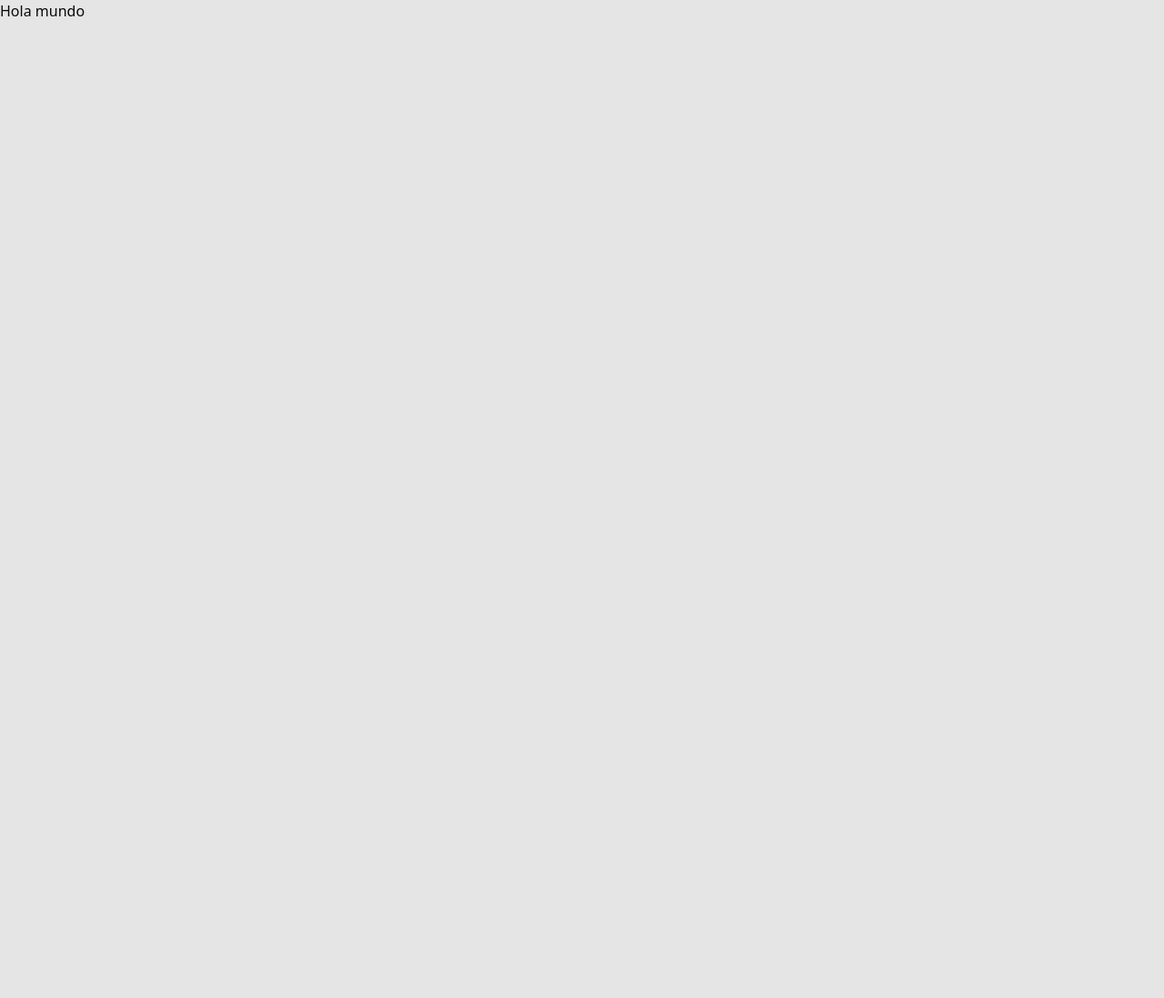
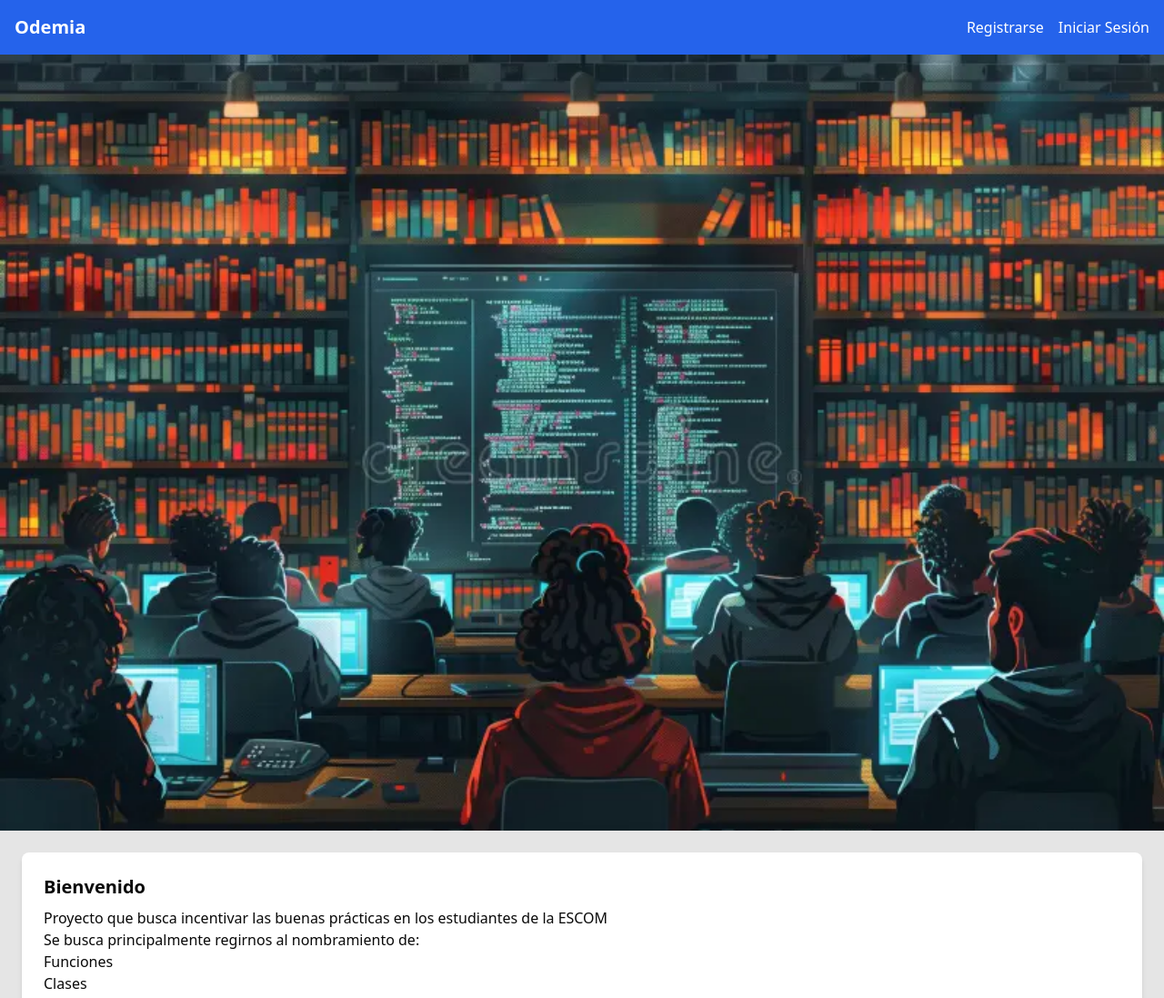
Before and after one commit to MiguelG52/TT-A110, a Next.js app in the folder frontend/: page / in a window 1280 px wide. Shown: the top 1097 px of the page at 91% size. Before the commit the page ends 800 px from the top, so only its background shows below. Built offline with nearby package versions, Linux system fonts and the light colour scheme.

Commit message:
feat: add index page. Center a sing-up form

```diff
--- a/frontend/app/auth/sign-up/page.tsx
+++ b/frontend/app/auth/sign-up/page.tsx
@@ -5,8 +5,8 @@
 
 const SignUp = () => {
   return (
-    <section className='flex-center size-full max-sm:px-6'>
-      <AuthForm type='sign-up'/>
+    <section className='flex justify-center items-center size-full max-sm:px-6'>
+      <AuthForm type='sign-up' />
     </section>
   )
 }
--- a/frontend/app/page.tsx
+++ b/frontend/app/page.tsx
@@ -2,8 +2,58 @@
 
 export default function Home() {
   return (
-    <div>
-      Hola mundo
-    </div>
+    <main className="min-h-screen flex flex-col">
+      {/* Header */}
+      <header className="bg-blue-600 text-white p-4 shadow-md">
+        <div className="container mx-auto flex justify-between items-center">
+          <h1 className="text-xl font-bold">Odemia</h1>
+          <nav>
+            <ul className="flex space-x-4">
+              <li><a href="/auth/sign-up" className="hover:underline">Registrarse</a></li>
+              <li><a href="/auth/sign-in" className="hover:underline">Iniciar Sesión</a></li>
+            </ul>
+          </nav>
+        </div>
+      </header>
+      <div style={{ display: 'flex', flexDirection: 'column' }}>
+        <Image
+          src="/student_learning.webp"
+          alt='Persona sentada en una sala frente a un computador escribiendo código'
+          width={2100}
+          height={500}
+          priority
+        />
+      </div>
+
+      {/* Contenido principal */}
+      <section className="container mx-auto flex-grow p-6 space-y-6">
+        <div className="bg-white p-6 shadow-md rounded-lg">
+          <h2 className="text-xl font-semibold mb-2">Bienvenido</h2>
+          <p>Proyecto que busca incentivar las buenas prácticas en los estudiantes de la ESCOM</p>
+          <p>Se busca principalmente regirnos al nombramiento de:</p>
+          <ul>
+            <li>Funciones</li>
+            <li>Clases</li>
+            <li>Metodos</li>
+          </ul>
+
+        </div>
+
+        <div className="bg-white p-6 shadow-md rounded-lg">
+          <h2 className="text-xl font-semibold mb-2">Sección 1</h2>
+          <p>Contenido de la primera sección.</p>
+        </div>
+
+        <div className="bg-white p-6 shadow-md rounded-lg">
+          <h2 className="text-xl font-semibold mb-2">Sección 2</h2>
+          <p>Contenido de la segunda sección.</p>
+        </div>
+      </section>
+
+      {/* Footer */}
+      <footer className="bg-gray-800 text-white text-center p-4 mt-6">
+        <p>&copy; {new Date().getFullYear()} Mi Aplicación. Todos los derechos reservados.</p>
+      </footer>
+    </main>
   );
 }
```
Also changed, not shown: frontend/public/student_learning.webp (added).
